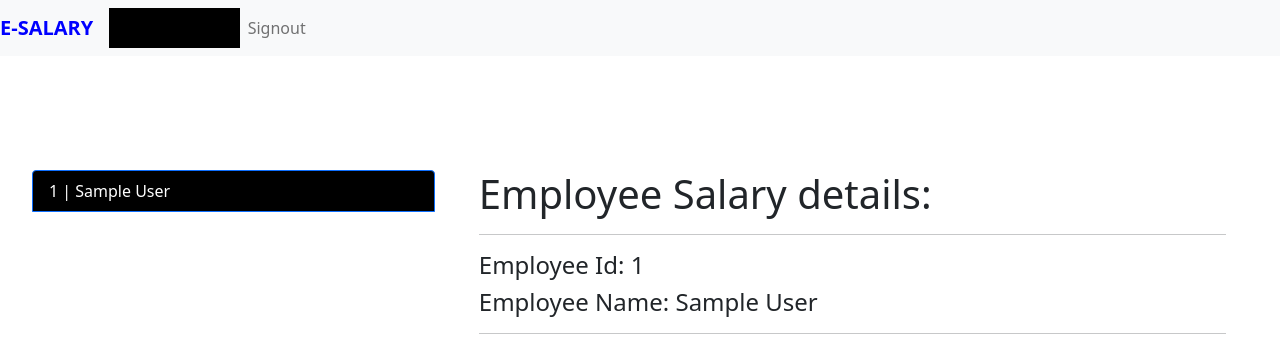
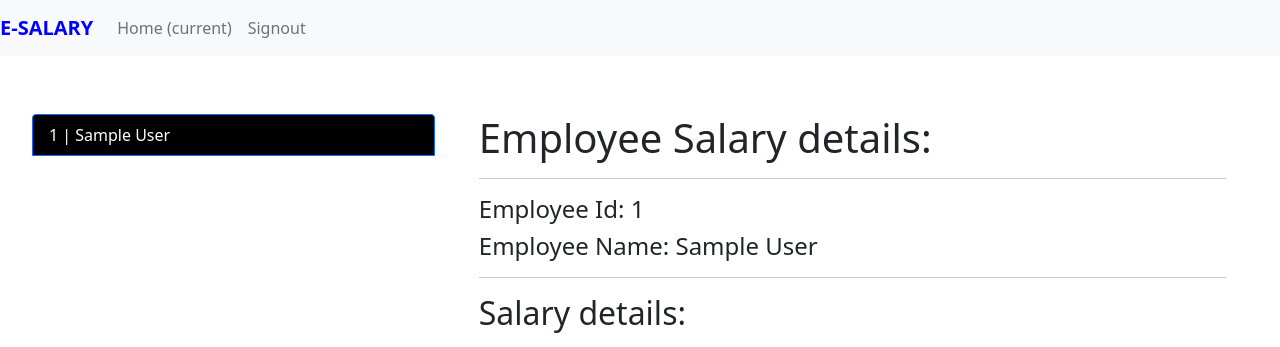
Before and after one commit to shamithakumari/Salary-Management, a Django app: page /details/accountants/ in a window 1280 px wide. Shown: the top 347 px of the page. Run offline with Django 4.2, Linux system fonts and the light colour scheme; a user stored in the database is signed in; tables that the repository leaves empty hold one stand-in row (values such as "Sample post").

Commit message:
frontend final touchup 2

```diff
--- a/src/static_in_env/css/accountants.css
+++ b/src/static_in_env/css/accountants.css
@@ -1,5 +1,5 @@
 
-.active{
+.list-group .active{
     background-color: black !important;
 }
 
--- a/src/templates/salary/navbar.html
+++ b/src/templates/salary/navbar.html
@@ -1,4 +1,4 @@
-<nav class="navbar navbar-expand-lg navbar-light bg-light">
+<nav class="navbar navbar-expand-lg navbar-light bg-light fixed-top">
   <a class="navbar-brand" style="text-transform: uppercase; font-weight: bolder; color: blue;" href="#">E-SALARY</a>
   <button class="navbar-toggler" type="button" data-toggle="collapse" data-target="#navbarNav" aria-controls="navbarNav" aria-expanded="false" aria-label="Toggle navigation">
     <span class="navbar-toggler-icon"></span>
```
Also changed, not shown: 1 other file.
